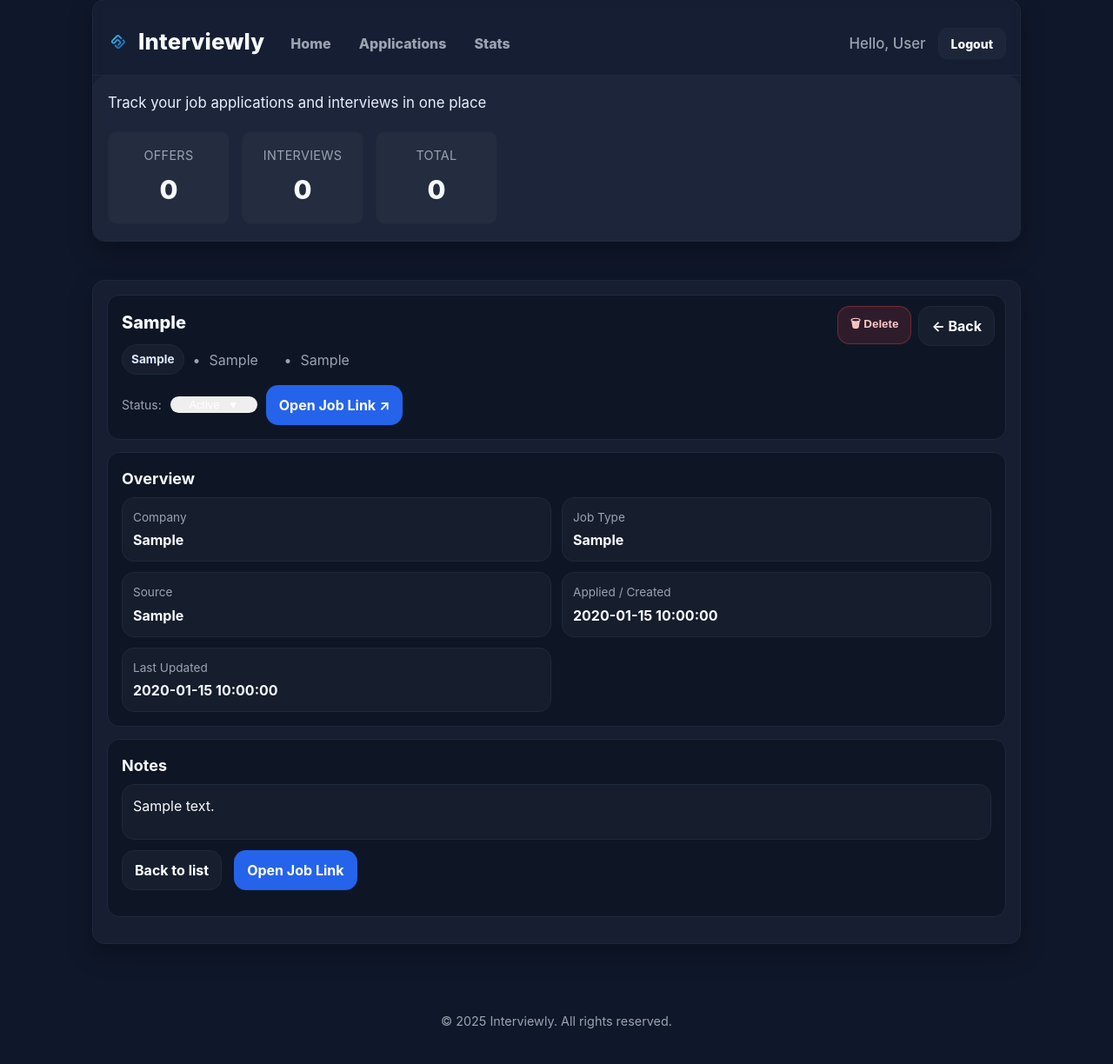
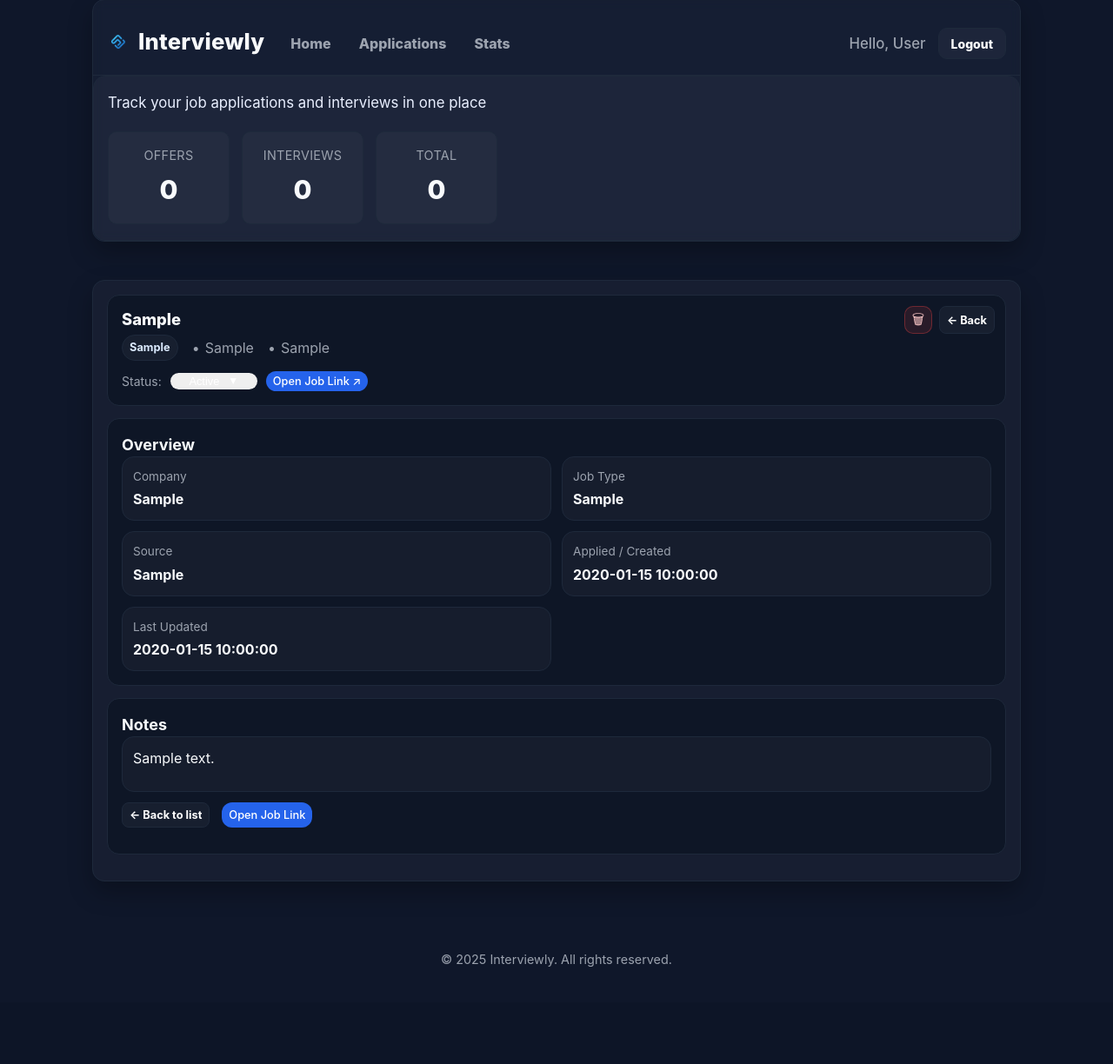
Before and after one commit to JovankaBry/Interviewly, a PHP site: page /pages/application_detail.php?id=1 in a window 1280 px wide. Shown: the part 17-1241 px from the top of the page at 87% size. After the commit the page ends 1129 px from the top, so only its background shows below. Run offline with PHP 8.4, Linux system fonts and the light colour scheme; the visitor is signed in with stand-in values (Sample User, id 1); tables that the repository leaves empty or names only in its code hold one stand-in row (values such as "Sample post").

Commit message:
Fixed UI/UX bugs in application_detail.php

```diff
--- a/Code/pages/application_detail.php
+++ b/Code/pages/application_detail.php
@@ -34,22 +34,13 @@
 
 /* ---------- input ---------- */
 $id = isset($_GET['id']) ? (int)$_GET['id'] : 0;
-if ($id <= 0) {
-  http_response_code(404);
-  echo "Application not found";
-  exit;
-}
+if ($id <= 0) { http_response_code(404); echo "Application not found"; exit; }
 
 /* ---------- fetch ---------- */
 $stmt = $pdo->prepare("SELECT * FROM applications WHERE id = :id AND user_id = :uid");
 $stmt->execute([':id' => $id, ':uid' => $uid]);
 $row = $stmt->fetch(PDO::FETCH_ASSOC);
-
-if (!$row) {
-  http_response_code(404);
-  echo "Application not found";
-  exit;
-}
+if (!$row) { http_response_code(404); echo "Application not found"; exit; }
 
 /* ---------- derived values ---------- */
 $position  = (string) (v($row, 'position') ?? '');
@@ -73,39 +64,66 @@
 ?>
 
 <style>
-  /* Page-specific tweaks only (rest uses style.css) */
-  .page-head{ border:1px solid var(--border); border-radius:var(--radius); background:var(--bg-light); padding:16px; }
-  .page-title{ margin:0; font-size:1.4rem; font-weight:800; letter-spacing:.2px }
+  /* Page-specific tweaks only (global theme is in style.css) */
+  .page-head{ border:1px solid var(--border); border-radius:var(--radius); background:var(--bg-light); padding:16px; position:relative; }
+
+  /* Title + actions */
+  .title-line{ display:flex; flex-direction:column; gap:8px; }
+  @media (min-width:768px){
+    .title-line{ flex-direction:row; align-items:flex-start; justify-content:space-between; }
+  }
+  .title-line h2{ margin:0; font-size:1.15rem; font-weight:800; line-height:1.25; }
+
+  .actions-top{ display:flex; gap:8px; }
+  @media (min-width:768px){
+    .actions-top{ position:absolute; top:12px; right:12px; }
+  }
+
+  .back-btn{
+    display:inline-flex; align-items:center; justify-content:center;
+    padding:4px 8px; border-radius:8px; border:1px solid var(--border);
+    background:rgba(255,255,255,.04); color:#fff; font-weight:700; font-size:.8rem; text-decoration:none;
+  }
+  .back-btn:hover{ transform:translateY(-1px); filter:brightness(1.04) }
+
+  .icon-btn{
+    width:32px; height:32px; padding:0; border-radius:10px; border:1px solid rgba(239,68,68,.35);
+    background:rgba(239,68,68,.12); color:#fecaca; display:inline-flex; align-items:center; justify-content:center;
+    font-size:16px; line-height:1; cursor:pointer; transition:transform .15s ease, filter .15s ease;
+  }
+  .icon-btn:hover{ transform:translateY(-1px); filter:brightness(1.05); background:rgba(239,68,68,.18); }
+
+  /* Clean mobile wrapping for jobType • company • location */
+  .info-line{ display:flex; flex-wrap:wrap; align-items:center; gap:6px 10px; color:var(--muted); margin-top:6px; }
+  .info-item{ display:inline-flex; align-items:center; }
+  .info-item:not(:first-child)::before{ content:"•"; color:var(--muted); margin:0 6px; }
+
   .pill-soft{
-    display:inline-flex; align-items:center; gap:6px; padding:6px 10px; border-radius:999px;
-    border:1px solid var(--border); background:rgba(255,255,255,.04); color:#dbeafe; font-weight:700; font-size:.85rem;
+    display:inline-flex; align-items:center; gap:6px; padding:4px 8px; border-radius:999px;
+    border:1px solid var(--border); background:rgba(255,255,255,.04);
+    color:#dbeafe; font-weight:700; font-size:.8rem;
   }
+  .info-link{ color:inherit; text-decoration:none }
+  .info-link:hover{ color:var(--primary); text-decoration:underline }
+
+  .status-container{ display:flex; align-items:center; gap:10px; margin-top:12px; flex-wrap:wrap; }
+  .status-label{ color:var(--muted); font-size:14px }
+
+  /* Make the job link EXACTLY like status pill */
+  .status-pill.linkpill{ background:var(--primary); border:0; text-decoration:none; }
+
   .meta-grid{ display:grid; grid-template-columns: 1fr 1fr; gap:12px }
   @media (max-width:640px){ .meta-grid{ grid-template-columns: 1fr } }
   .meta-item{ background:rgba(255,255,255,.03); border:1px solid var(--border); border-radius:var(--radius); padding:12px }
   .meta-label{ color:var(--muted); font-size:.85rem; margin-bottom:4px }
   .meta-value{ font-weight:700 }
+
   .notes-box{
     white-space:pre-wrap; background:rgba(255,255,255,.03); border:1px solid var(--border);
     border-radius:var(--radius); padding:12px; min-height:64px
   }
-  .actions{ display:flex; gap:var(--gap); flex-wrap:wrap }
-  .btn-small{
-    display:inline-flex; align-items:center; justify-content:center; gap:8px;
-    padding:10px 14px; border-radius:var(--radius); font-weight:700; border:1px solid var(--border);
-    background:rgba(255,255,255,.04); color:#fff; text-decoration:none;
-  }
-  .btn-small.primary{ background:var(--primary); border-color:transparent }
-  .btn-small.danger{ background:rgba(239,68,68,.15); border-color:rgba(239,68,68,.35); color:#fecaca }
-  .btn-small:hover{ transform:translateY(-1px); filter:brightness(1.04) }
-  .top-right{ position:absolute; top:12px; right:12px; display:flex; gap:8px }
-  .title-line{ display:flex; align-items:flex-start; justify-content:space-between; gap:12px; margin-bottom:10px }
-  .title-line h2{ margin:0; font-size:1.25rem; font-weight:800 }
-  .company-line{ display:flex; align-items:center; gap:10px; color:var(--muted) }
-  .company-line a{ color:inherit; text-decoration:none }
-  .company-line a:hover{ color:var(--primary) ; text-decoration:underline }
-  .section-title{ margin:0 0 8px 0; font-weight:700; font-size:18px }
-  /* floating status menu (reuse list page behavior) */
+
+  /* Floating status menu */
   .floating-menu{ position:fixed; z-index:2000; display:none; min-width:180px; padding:6px; background:var(--bg-light); border:1px solid var(--border); border-radius:var(--radius); box-shadow:0 8px 16px rgba(0,0,0,.25); }
   .floating-menu.show{ display:block; }
   .floating-menu .status-option{ display:block; width:100%; margin:0 0 6px 0; padding:8px 12px; border:0; border-radius:var(--radius); font-weight:600; text-align:left; color:#fff; cursor:pointer; transition:transform .2s ease, filter .2s ease; }
@@ -119,44 +137,49 @@
 <div class="page-head card">
   <div class="title-line">
     <h2><?= htmlspecialchars($position ?: 'Untitled position') ?></h2>
-    <div class="top-right">
-      <!-- Delete -->
+
+    <div class="actions-top">
+      <!-- Trash (icon only) -->
       <form method="post" action="/includes/delete_application.php" onsubmit="return confirm('Delete this application? This cannot be undone.');">
         <input type="hidden" name="app_id" value="<?= (int)$id ?>">
         <input type="hidden" name="return" value="<?= htmlspecialchars(url_for('applications.list_applications')) ?>">
-        <button type="submit" class="btn-small danger">🗑 Delete</button>
+        <button type="submit" class="icon-btn" title="Delete" aria-label="Delete">🗑</button>
       </form>
-      <!-- Back -->
-      <a class="btn-small" href="<?= htmlspecialchars(url_for('applications.list_applications')) ?>">← Back</a>
+
+      <!-- Back (compact) -->
+      <a class="back-btn" href="<?= htmlspecialchars(url_for('applications.list_applications')) ?>">← Back</a>
     </div>
   </div>
 
-  <div class="company-line">
+  <div class="info-line">
     <?php if ($jobType !== ''): ?>
-      <span class="pill-soft"><?= htmlspecialchars($jobType) ?></span>
+      <span class="pill-soft info-item"><?= htmlspecialchars($jobType) ?></span>
     <?php endif; ?>
     <?php if ($company !== ''): ?>
-      <span>•</span>
-      <a href="<?= htmlspecialchars($companyLinkedIn) ?>" target="_blank" rel="noopener noreferrer">
-        <?= htmlspecialchars($company) ?> <span class="company-arrow">→</span>
+      <a class="info-item info-link" href="<?= htmlspecialchars($companyLinkedIn) ?>" target="_blank" rel="noopener noreferrer">
+        <?= htmlspecialchars($company) ?>
       </a>
     <?php endif; ?>
     <?php if ($location !== ''): ?>
-      <span>•</span>
-      <span><?= htmlspecialchars($location) ?></span>
+      <span class="info-item"><?= htmlspecialchars($location) ?></span>
     <?php endif; ?>
   </div>
 
-  <div class="status-container" style="margin-top:12px;">
+  <div class="status-container">
     <span class="status-label">Status:</span>
+
     <button
       class="status-pill <?= strtolower(str_replace(' ', '', $status)) ?>"
       type="button"
       onclick="openStatusMenu('<?= (int)$id ?>', this, event)">
       <?= htmlspecialchars($status) ?> <span class="dropdown-arrow">▼</span>
     </button>
+
     <?php if ($jobLink): ?>
-      <a class="btn-small primary" href="<?= htmlspecialchars($jobLink) ?>" target="_blank" rel="noopener noreferrer">Open Job Link ↗</a>
+      <!-- EXACT same bubble as status using status-pill base -->
+      <a class="status-pill linkpill" href="<?= htmlspecialchars($jobLink) ?>" target="_blank" rel="noopener noreferrer">
+        Open Job Link ↗
+      </a>
     <?php endif; ?>
   </div>
 </div>
@@ -212,9 +235,9 @@
   <h3 class="section-title">Notes</h3>
   <div class="notes-box"><?= $notes === '' ? '<span class="muted">No notes yet.</span>' : nl2br(htmlspecialchars($notes)) ?></div>
   <div class="actions" style="margin-top:12px;">
-    <a class="btn-small" href="<?= htmlspecialchars(url_for('applications.list_applications')) ?>">Back to list</a>
+    <a class="back-btn" href="<?= htmlspecialchars(url_for('applications.list_applications')) ?>">← Back to list</a>
     <?php if ($jobLink): ?>
-      <a class="btn-small primary" href="<?= htmlspecialchars($jobLink) ?>" target="_blank" rel="noopener noreferrer">Open Job Link</a>
+      <a class="status-pill linkpill" href="<?= htmlspecialchars($jobLink) ?>" target="_blank" rel="noopener noreferrer">Open Job Link</a>
     <?php endif; ?>
   </div>
 </div>
@@ -236,7 +259,6 @@
 </div>
 
 <script>
-  // Reuse the floating menu behavior from the list page
   (function(){
     const menu = document.getElementById('status-menu');
     if (menu && menu.parentNode !== document.body) document.body.appendChild(menu);
```
